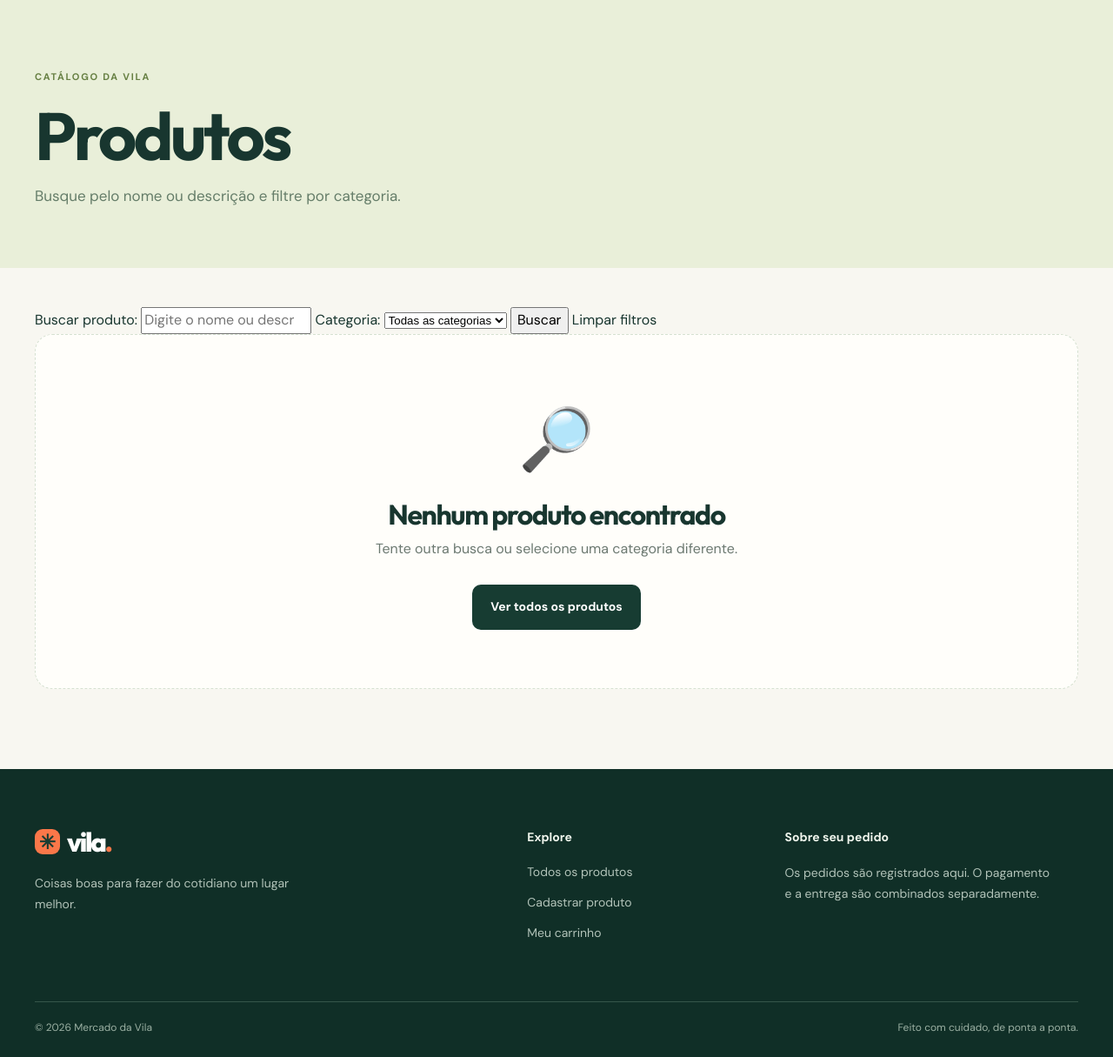
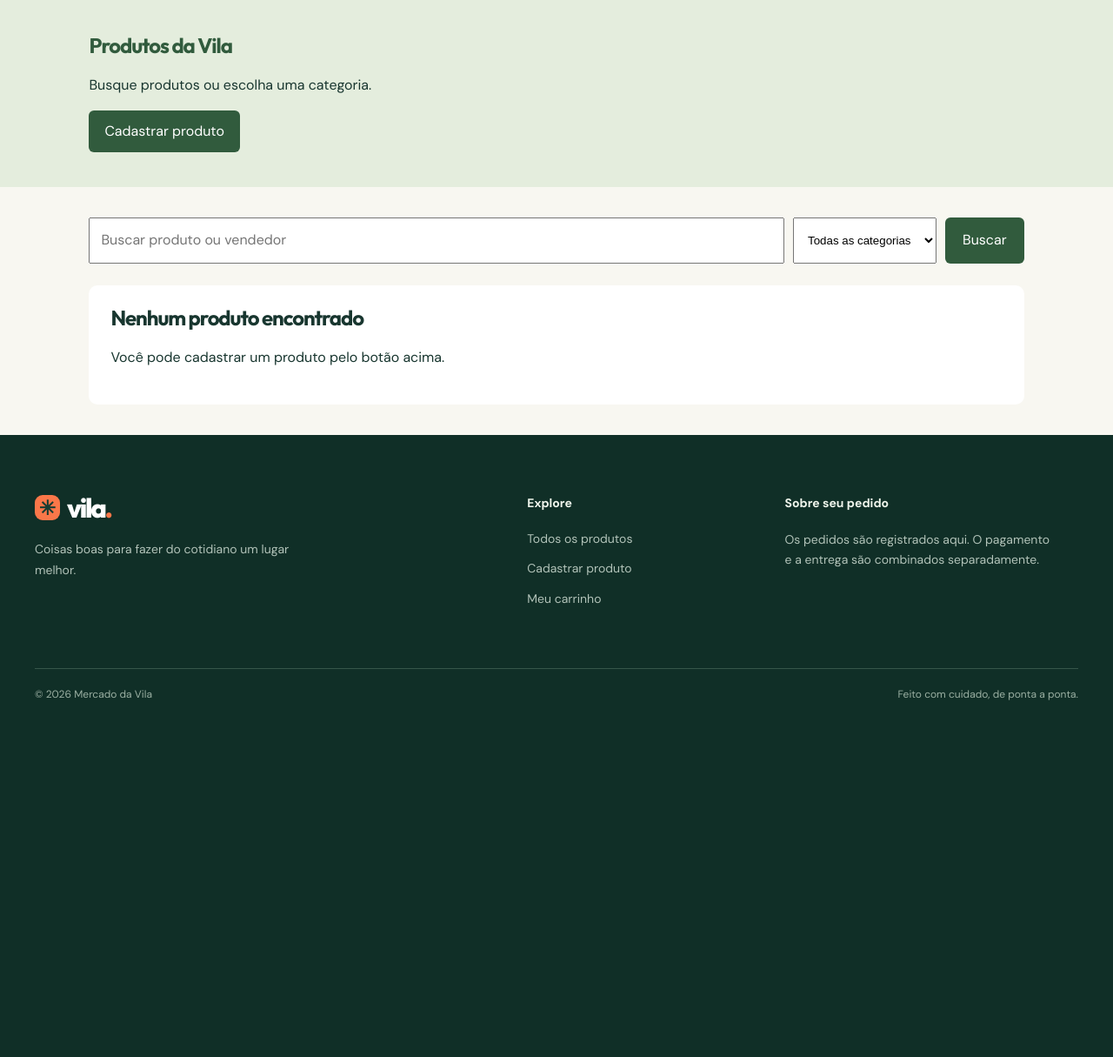
Before and after one commit to VitorDanielRC/FullStack, a Django app: page /produtos/ in a window 1280 px wide. Shown: the part 113-1328 px from the top of the page at 87% size. After the commit the page ends 918 px from the top, so only its background shows below. Run offline with Django 5.2, Linux system fonts and the light colour scheme; data that the repository does not hold is empty.

Commit message:
feat:editar

```diff
--- a/mercadinho/loja/templates/loja/catalogo.html
+++ b/mercadinho/loja/templates/loja/catalogo.html
@@ -3,62 +3,93 @@
 {% block title %}Produtos — Mercado da Vila{% endblock %}
 
 {% block content %}
-<section class="page-intro">
-  <div class="container">
-    <span class="eyebrow eyebrow-dark">CATÁLOGO DA VILA</span>
-    <h1>Produtos</h1>
-    <p>Busque pelo nome ou descrição e filtre por categoria.</p>
-  </div>
+<section style="padding: 40px 8%; background: #e4eddd;">
+    <h1 style="color: #315b3d;">Produtos da Vila</h1>
+    <p>Busque produtos ou escolha uma categoria.</p>
+
+    <a href="{% url 'loja:cadastrar_produto' %}"
+       style="display: inline-block; padding: 12px 18px; border-radius: 6px;
+              background: #315b3d; color: white; text-decoration: none;">
+        Cadastrar produto
+    </a>
 </section>
 
-<section class="section catalog-section">
-  <div class="container">
+<main style="padding: 35px 8%;">
+    <form method="get"
+          action="{% url 'loja:catalogo' %}"
+          style="display: flex; flex-wrap: wrap; gap: 10px; margin-bottom: 25px;">
 
-    <form method="get" action="{% url 'loja:catalogo' %}">
-      <label for="q">Buscar produto:</label>
-      <input
-        id="q"
-        type="search"
+        <input type="search"
                name="q"
-        placeholder="Digite o nome ou descrição"
+               placeholder="Buscar produto ou vendedor"
                value="{{ busca }}"
-      >
+               style="flex: 1; min-width: 200px; padding: 12px;">
 
-      <label for="categoria">Categoria:</label>
-      <select id="categoria" name="categoria">
+        <select name="categoria" style="padding: 12px;">
             <option value="">Todas as categorias</option>
 
             {% for valor, nome in categorias %}
-          <option
-            value="{{ valor }}"
-            {% if categoria_selecionada == valor %}selected{% endif %}
-          >
+                <option value="{{ valor }}"
+                        {% if categoria_ativa == valor %}selected{% endif %}>
                     {{ nome }}
                 </option>
             {% endfor %}
         </select>
 
-      <button type="submit">Buscar</button>
-      <a href="{% url 'loja:catalogo' %}">Limpar filtros</a>
+        <button type="submit"
+                style="padding: 12px 20px; border: 0; border-radius: 6px;
+                       background: #315b3d; color: white; cursor: pointer;">
+            Buscar
+        </button>
     </form>
 
     {% if produtos %}
-      <div class="product-grid">
+        <div style="display: grid;
+                    grid-template-columns: repeat(auto-fit, minmax(220px, 1fr));
+                    gap: 20px;">
+
             {% for produto in produtos %}
-          {% include 'loja/_product_card.html' %}
+                <article style="padding: 20px; border-radius: 10px;
+                                background: white; box-shadow: 0 2px 8px #00000012;">
+                    <h2>{{ produto.nome }}</h2>
+                    <p>{{ produto.get_categoria_display }}</p>
+                    <p>Vendido por {{ produto.vendedor.nome }}</p>
+
+                    <p style="color: #315b3d; font-size: 21px; font-weight: bold;">
+                        R$ {{ produto.preco|floatformat:2 }}
+                    </p>
+
+                    <p>Estoque: {{ produto.estoque }}</p>
+
+                    <a href="{% url 'loja:editar_produto' produto.id %}"
+                       style="display: inline-block; margin-bottom: 12px; color: #315b3d;">
+                        Editar produto
+                    </a>
+
+                    {% if produto.estoque > 0 %}
+                        <form method="post"
+                              action="{% url 'loja:adicionar' produto.id %}">
+                            {% csrf_token %}
+                            <input type="hidden" name="quantidade" value="1">
+
+                            <button type="submit"
+                                    style="width: 100%; padding: 12px; border: 0;
+                                           border-radius: 6px; background: #315b3d;
+                                           color: white; cursor: pointer;">
+                                Adicionar ao carrinho
+                            </button>
+                        </form>
+                    {% else %}
+                        <p>Produto esgotado.</p>
+                    {% endif %}
+                </article>
             {% endfor %}
         </div>
     {% else %}
-      <div class="empty-state">
-        <span>🔎</span>
+        <section style="padding: 25px; border-radius: 10px; background: white;">
             <h2>Nenhum produto encontrado</h2>
-        <p>Tente outra busca ou selecione uma categoria diferente.</p>
-        <a class="button button-dark" href="{% url 'loja:catalogo' %}">
-          Ver todos os produtos
-        </a>
-      </div>
+            <p>Você pode cadastrar um produto pelo botão acima.</p>
+        </section>
     {% endif %}
-
-  </div>
-</section>
+</main>
 {% endblock %}
```
Lines whose indentation alone changed are shown as unchanged.
